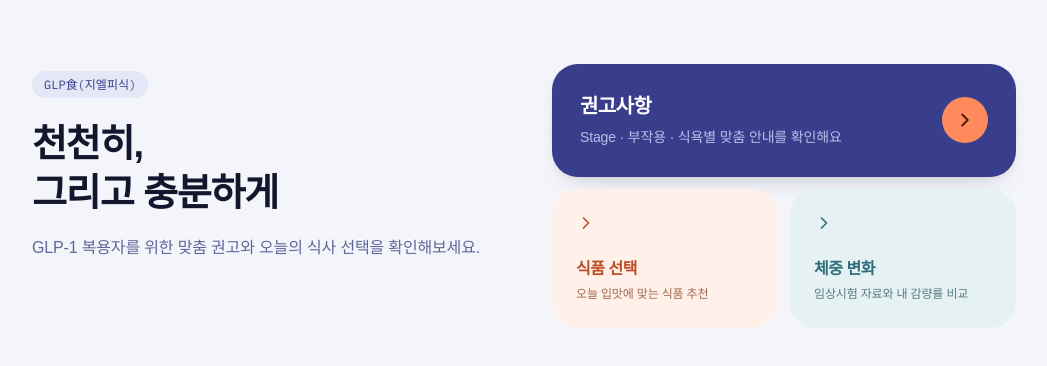
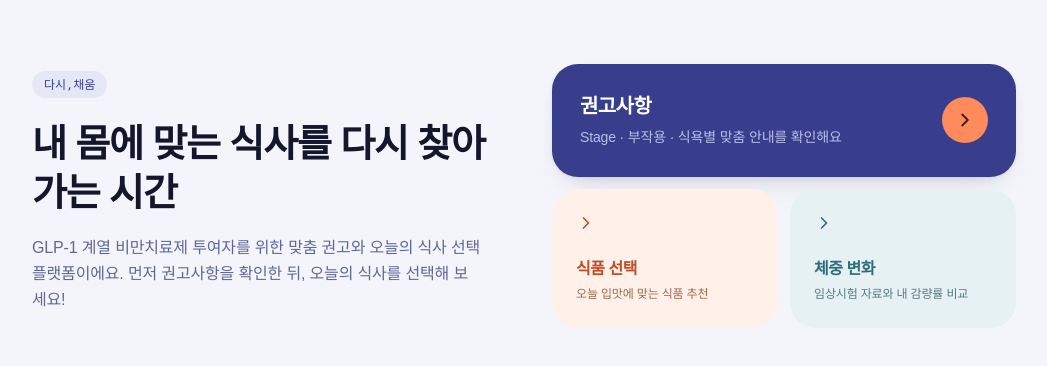
Before and after one commit to dcfmv2m7gw-blip/glp1-diet-guide, a React (Vite) app: page / in a window 1280 px wide. Shown: the top 366 px of the page, without its empty margins (116-1163 px from the left). Built offline with nearby package versions, Linux system fonts and the light colour scheme; a web font is replaced by a local one.

Commit message:
9/14 사이트 이름 수정

```diff
--- a/src/App.jsx
+++ b/src/App.jsx
@@ -33,10 +33,10 @@ const C = {
 const GUIDE_DATA = {
   general: {
     title: "일반적 권고사항",
-    menuNote: "선택 없이 전체 내용 보기",
+    menuNote: "공통 식생활 권고사항 보기",
   },
   stage: {
-    title: "Stage",
+    title: "투약 단계",
     question: "다음 중 자신에게 해당하는 투여 Stage를 선택해주세요",
     options: [
       { id: "stage1", label: "Stage 1: 약물 증량기", description: "현재 GLP-1 비만치료제를 투여 중이며, 시작 용량 또는 증량 과정에 있음" },
@@ -1821,13 +1821,13 @@ export default function App() {
             {/* 왼쪽: 소개 (데스크톱에서는 옆으로, 모바일에서는 위로) */}
             <div className="lg:flex-1 lg:pt-2">
               <span className="font-mono text-xs tracking-widest px-3 py-1.5 rounded-full" style={{ background: C.sagePale, color: C.sageDeep }}>
-                GLP食(지엘피식)
+                다시,채움
               </span>
               <h1 className="font-display text-[30px] md:text-[38px] font-semibold leading-[1.3] mt-6" style={{ color: C.ink }}>
-                천천히,<br />그리고 충분하게
+                내 몸에 맞는 식사를 다시 찾아가는 시간
               </h1>
               <p className="mt-4 max-w-md text-sm md:text-base leading-relaxed" style={{ color: C.ink60 }}>
-                GLP-1 복용자를 위한 맞춤 권고와 오늘의 식사 선택을 확인해보세요.
+                GLP-1 계열 비만치료제 투여자를 위한 맞춤 권고와 오늘의 식사 선택 플랫폼이에요. 먼저 권고사항을 확인한 뒤, 오늘의 식사를 선택해 보세요!
               </p>
             </div>
 
```
